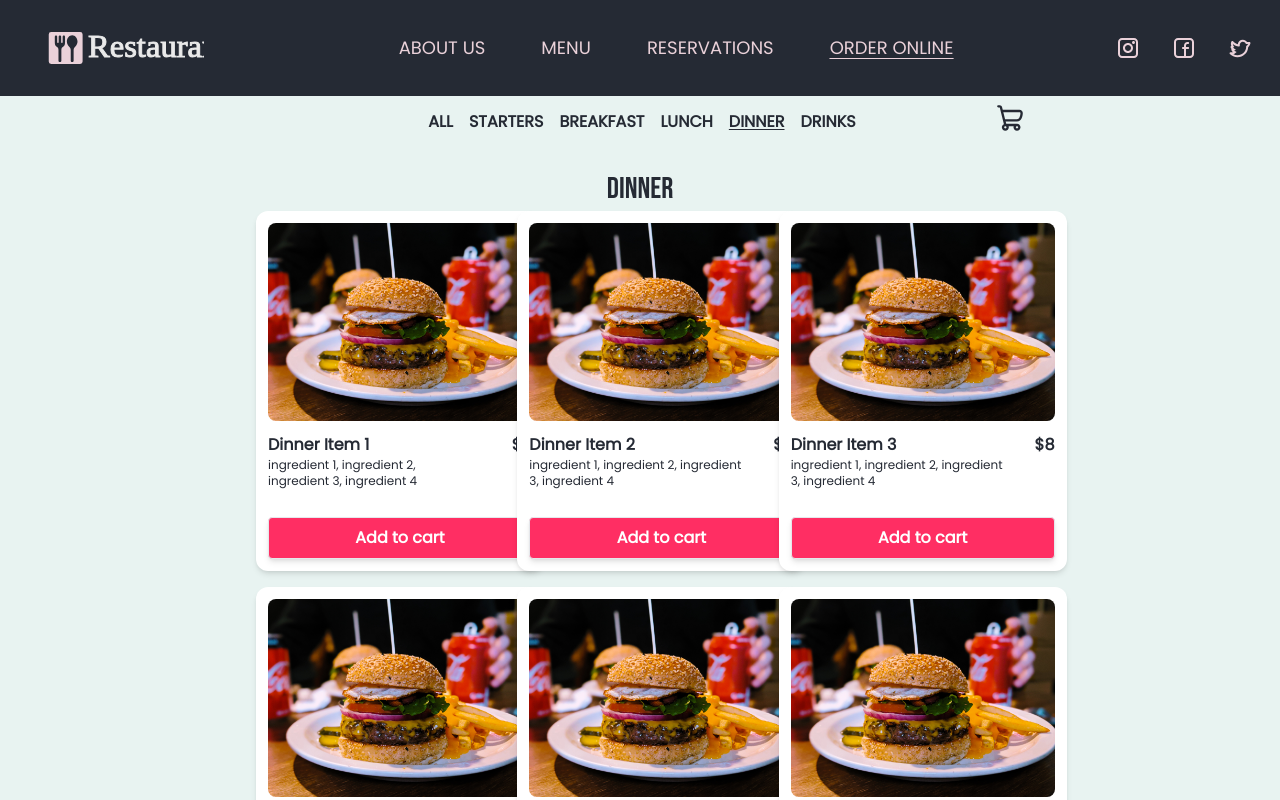
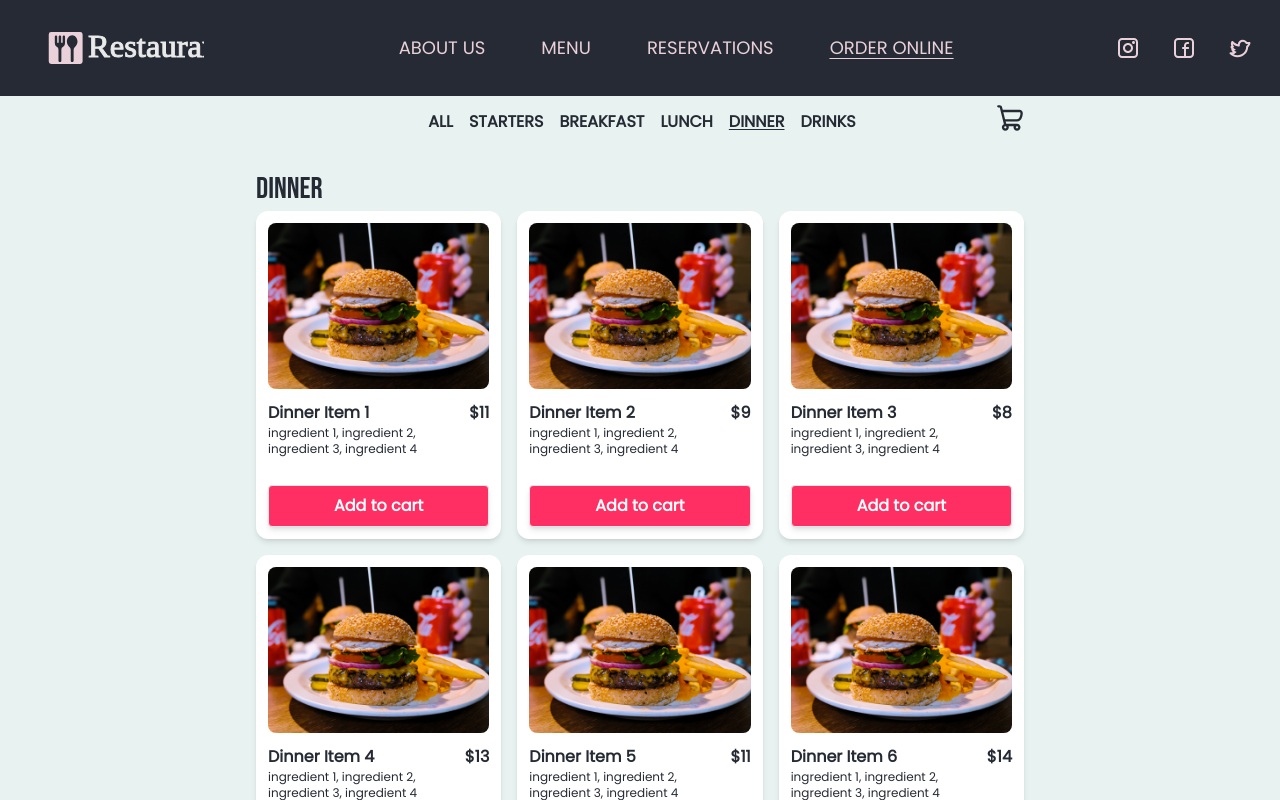
Before and after one commit to THallerJ/restaurant-next, a Next.js app: page /order/dinner in a window 1280 px wide. Built offline with nearby package versions, Linux system fonts and the light colour scheme.

Commit message:
diddsff lldsf

```diff
--- a/src/app/order/components/Order.tsx
+++ b/src/app/order/components/Order.tsx
@@ -9,7 +9,7 @@ import {
 
 const Order = () => {
   return (
-    <div className="flex flex-col gap-8">
+    <div className="flex w-full flex-col gap-8">
       <OrderList items={starterItems} title="Starters" />
       <OrderList items={breakfastItems} title="Breakfast" />
       <OrderList items={lunchItems} title="Lunch" />
--- a/src/app/order/components/OrderItem.tsx
+++ b/src/app/order/components/OrderItem.tsx
@@ -17,7 +17,7 @@ const OrderItem = ({ item }: { item: menuItem }) => {
   };
 
   return (
-    <div className="flex w-full flex-col gap-3 rounded-xl bg-white p-3 text-dark shadow-md xs:w-48 md:w-72">
+    <div className="flex w-full flex-col gap-3 rounded-xl bg-white p-3 text-dark shadow-md ">
       {item.image ? (
         <Image src={item.image} alt={item.name} className="rounded-lg" />
       ) : null}
--- a/src/app/order/components/OrderList.tsx
+++ b/src/app/order/components/OrderList.tsx
@@ -4,8 +4,8 @@ import MenuItem from "./OrderItem";
 const OrderList = ({ title, items }: { title: string; items: menuItem[] }) => {
   return (
     <div className="flex flex-col gap-1">
-      <h2 className="heading-sm text-center xxl:text-start">{title}</h2>
-      <div className="grid grid-cols-3 gap-4 ">
+      <h2 className="heading-sm">{title}</h2>
+      <div className="grid grid-cols-3 justify-stretch gap-4 ">
         {items.map((item, i) => (
           <MenuItem item={item} key={item.name + i} />
         ))}
```
